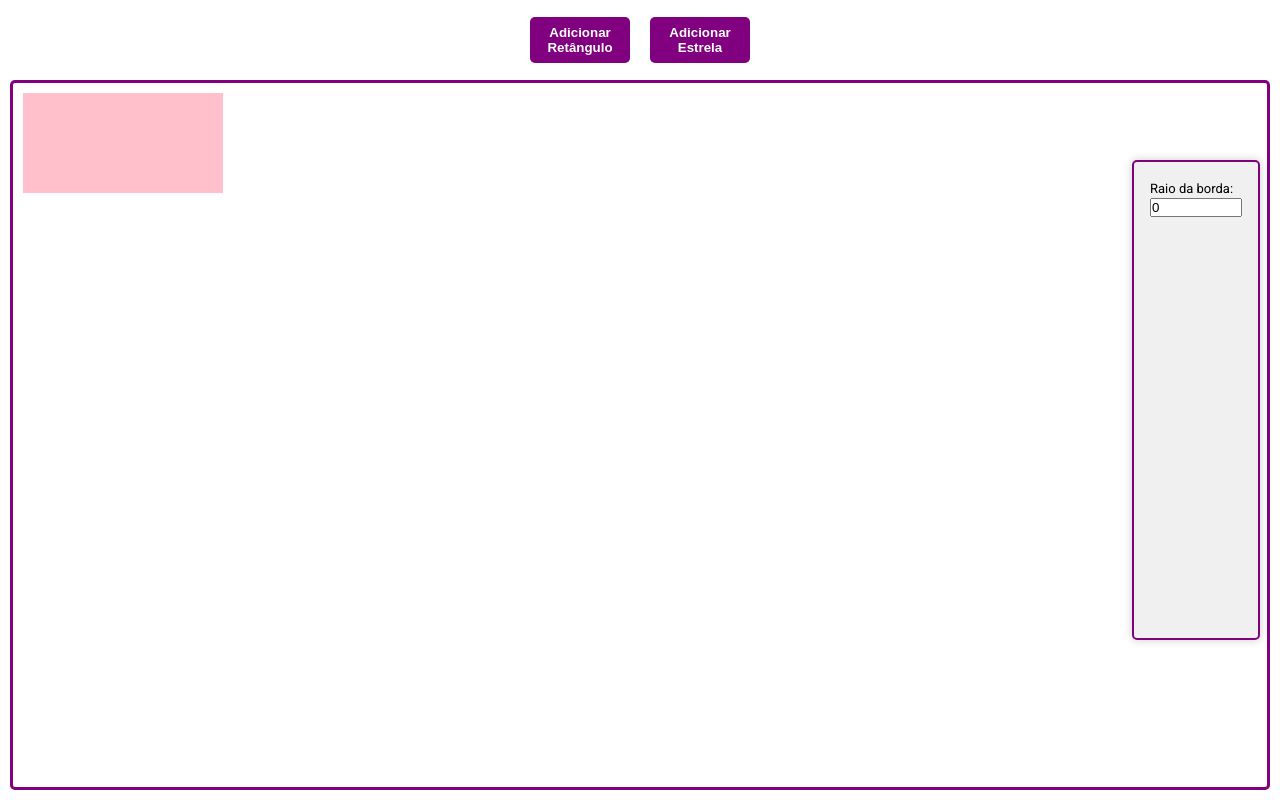
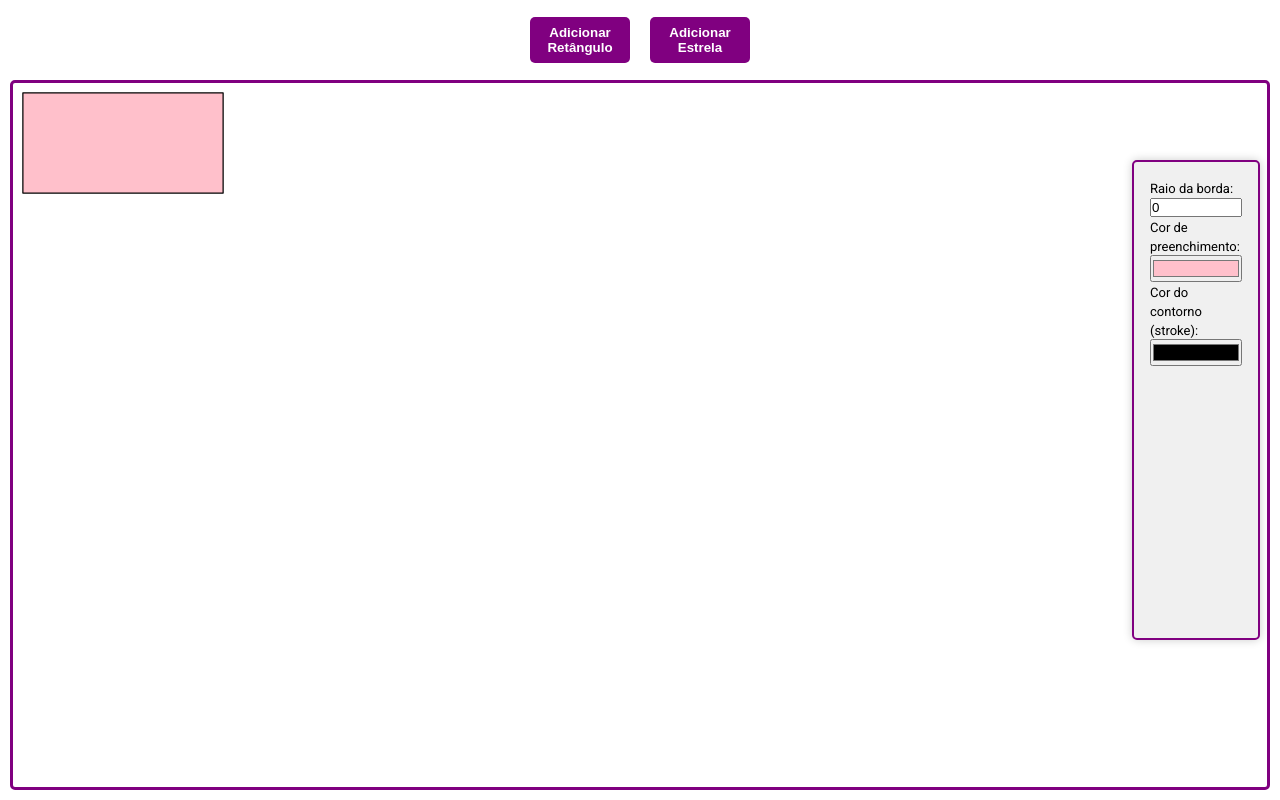
Before and after one commit to GabrielleAzevedo/svg-editor, an Angular app: page / in a window 1280 px wide. Both pictures are taken after a click on the button "Adicionar Retângulo". Built offline with nearby package versions, Linux system fonts and the light colour scheme.

Commit message:
feture: change fill and stroke rectangule and star

```diff
--- a/src/app/canvas/canvas.component.ts
+++ b/src/app/canvas/canvas.component.ts
@@ -86,6 +86,10 @@ export class CanvasComponent implements OnInit, OnDestroy {
     } else {
       return;
     }
+    el.addEventListener('click', (event) => {
+    event.stopPropagation(); // evita que clique no svg pai também dispare algo
+    this.shapeService.selectShape(shape);
+    });
 
     svg.appendChild(el);
   }
@@ -99,7 +103,8 @@ export class CanvasComponent implements OnInit, OnDestroy {
         width: '200',
         height: '100',
         rx: '0',
-        fill: 'pink',
+        fill: '#ffc0cb',
+        stroke: '#000000'
       },
     };
 
@@ -125,8 +130,8 @@ export class CanvasComponent implements OnInit, OnDestroy {
         outerRadius: String(outerRadius),
         innerRadius: String(innerRadius),
         starPoints: String(starPoints),
-        fill: 'yellow',
-        stroke: 'black',
+        fill: '#ffff00',
+        stroke: '#000000',
       },
     };
 
--- a/src/app/properties-panel/properties-panel.component.html
+++ b/src/app/properties-panel/properties-panel.component.html
@@ -1,22 +1,54 @@
 <div *ngIf="shape">
   <div *ngIf="shape.type === 'rect'">
     <label>Raio da borda:</label>
-    <input type="number"
+    <input
+      type="number"
       [(ngModel)]="shape.attributes['rx']"
-           (input)="onRxChange($event)" />
+      (input)="onRxChange($event)"
+    />
+    <label>Cor de preenchimento:</label>
+    <input
+      type="color"
+      [(ngModel)]="shape.attributes['fill']"
+      (input)="onFillChange($event)"
+    />
+
+    <label>Cor do contorno (stroke):</label>
+    <input
+      type="color"
+      [(ngModel)]="shape.attributes['stroke']"
+      (input)="onStrokeChange($event)"
+    />
   </div>
 
   <div *ngIf="shape.type === 'star'">
     <label>Número de pontas (mínimo 3):</label>
-    <input type="number"
+    <input
+      type="number"
       [min]="3"
       [(ngModel)]="shape.attributes['starPoints']"
-           (input)="onStarPointsChange($event)" />
+      (input)="onStarPointsChange($event)"
+    />
     <label>Pontudez (Inner Radius):</label>
-  <input type="number"
+    <input
+      type="number"
       min="1"
       [max]="shape.attributes['outerRadius']"
       [(ngModel)]="shape.attributes['innerRadius']"
-         (input)="onInnerRadiusChange($event)" />
+      (input)="onInnerRadiusChange($event)"
+    />
+    <label>Cor de preenchimento:</label>
+    <input
+      type="color"
+      [(ngModel)]="shape.attributes['fill']"
+      (input)="onFillChange($event)"
+    />
+
+    <label>Cor do contorno (stroke):</label>
+    <input
+      type="color"
+      [(ngModel)]="shape.attributes['stroke']"
+      (input)="onStrokeChange($event)"
+    />
   </div>
 </div>
--- a/src/app/properties-panel/properties-panel.component.ts
+++ b/src/app/properties-panel/properties-panel.component.ts
@@ -7,7 +7,7 @@ import { CommonModule } from '@angular/common';
   selector: 'app-properties-panel',
   imports: [FormsModule, CommonModule],
   templateUrl: './properties-panel.component.html',
-  styleUrl: './properties-panel.component.scss'
+  styleUrl: './properties-panel.component.scss',
 })
 export class PropertiesPanelComponent {
   shape: ShapeData | null = null;
@@ -49,4 +49,17 @@ export class PropertiesPanelComponent {
     this.shapeService.updateSelectedShape(this.shape);
   }
 
+  onFillChange(event: Event) {
+    if (!this.shape) return;
+    const value = (event.target as HTMLInputElement).value;
+    this.shape.attributes['fill'] = value;
+    this.shapeService.updateSelectedShape(this.shape);
   }
+
+  onStrokeChange(event: Event) {
+    if (!this.shape) return;
+    const value = (event.target as HTMLInputElement).value;
+    this.shape.attributes['stroke'] = value;
+    this.shapeService.updateSelectedShape(this.shape);
+  }
+}
```
Lines whose indentation alone changed are shown as unchanged.
